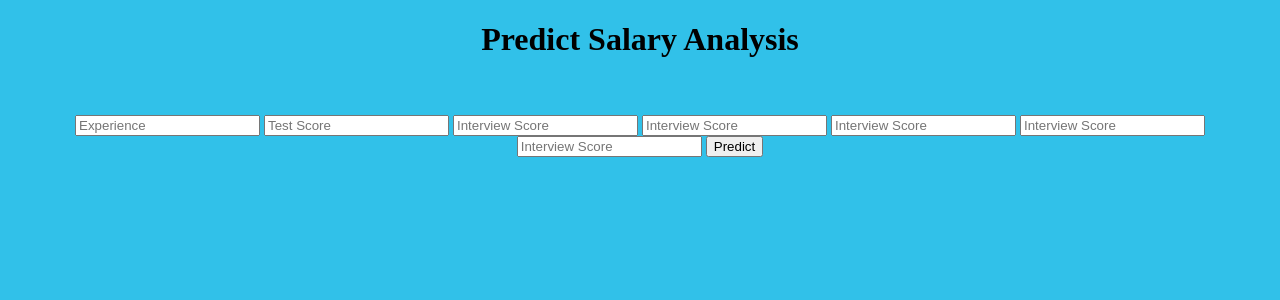
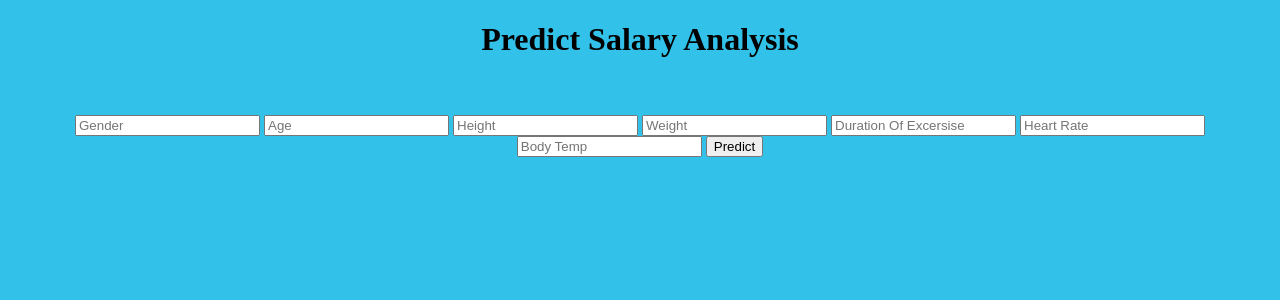
Before and after one commit to swapnendu31/CalorieTrack-AI, a Flask app: page / in a window 1280 px wide. Shown: the top 300 px of the page. Run offline with Flask 3, Linux system fonts and the light colour scheme; parts of the project's set-up code (start-up, migrations or seed data) failed here and were passed over.

Commit message:
Update index.html
Changes to field

```diff
--- a/templates/index.html
+++ b/templates/index.html
@@ -18,13 +18,13 @@
 
         <!-- Main Input For Receiving Query to our ML -->
         <form action="{{ url_for('predict')}}" method="post" class="login">
-            <input type="number" name="experience" placeholder="Experience" required="required" />
-            <input type="number" name="test_score" placeholder="Test Score" required="required" />
-            <input type="number" name="interview_score" placeholder="Interview Score" required="required" />
-            <input type="number" name="interview_score2" placeholder="Interview Score" required="required" />
-            <input type="number" name="interview_score3" placeholder="Interview Score" required="required" />
-            <input type="number" name="interview_score4" placeholder="Interview Score" required="required" />
-            <input type="number" step="0.01" name="interview_score5" placeholder="Interview Score"
+            <input type="number" name="experience" placeholder="Gender" required="required" />
+            <input type="number" name="test_score" placeholder="Age" required="required" />
+            <input type="number" name="interview_score" placeholder="Height" required="required" />
+            <input type="number" name="interview_score2" placeholder="Weight" required="required" />
+            <input type="number" name="interview_score3" placeholder="Duration Of Excersise" required="required" />
+            <input type="number" name="interview_score4" placeholder="Heart Rate" required="required" />
+            <input type="number" step="0.01" name="interview_score5" placeholder="Body Temp"
                 required="required" />
 
             <button type="submit" class="btn btn-primary btn-block btn-large">Predict</button>
```
